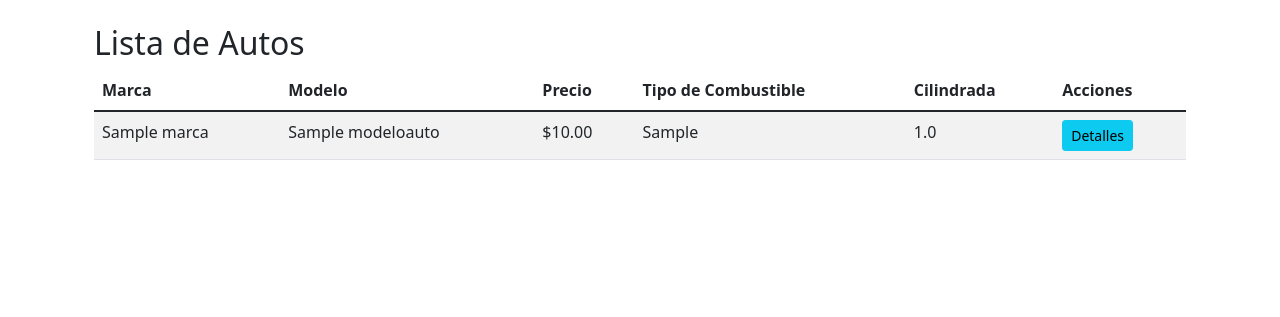
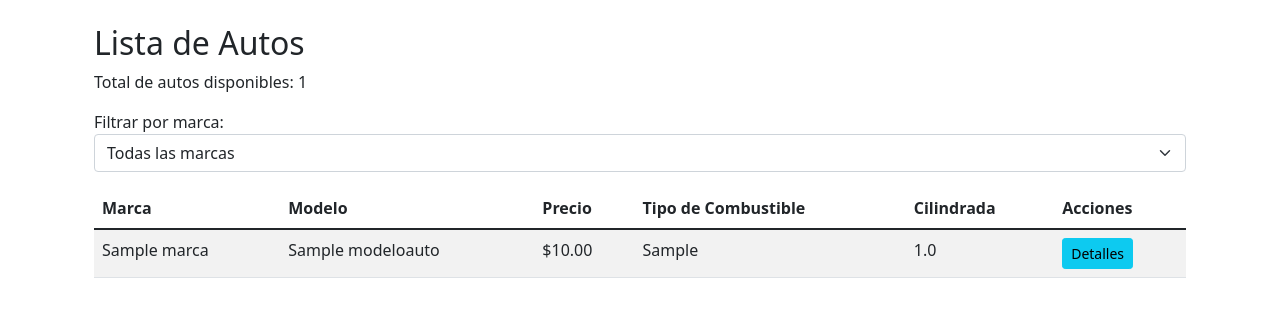
Before and after one commit to leonel2077/gestion-concesionaria-django, a Django app: page /autos/ in a window 1280 px wide. Shown: the part 56-373 px from the top of the page. Run offline with Django 5.2, Linux system fonts and the light colour scheme; tables that the repository leaves empty hold one stand-in row (values such as "Sample post").

Commit message:
context processors añadidos

```diff
--- a/concesionaria/settings.py
+++ b/concesionaria/settings.py
@@ -65,6 +65,8 @@ TEMPLATES = [
                 'django.template.context_processors.request',
                 'django.contrib.auth.context_processors.auth',
                 'django.contrib.messages.context_processors.messages',
+                'gestion_autos.context_processors.total_autos',
+                'gestion_autos.context_processors.all_marcas',
             ],
         },
     },
--- /dev/null
+++ b/gestion_autos/context_processors.py
@@ -0,0 +1,12 @@
+from .repositories.autos import AutoRepository
+from .repositories.marcas import MarcaRepository
+
+def total_autos(request):
+    repo = AutoRepository()
+    total = repo.get_all().count()
+    return {'total_autos': total}
+
+def all_marcas(request):
+    repo = MarcaRepository()
+    marcas = repo.get_all()
+    return {'all_marcas': marcas}
--- a/gestion_autos/repositories/autos.py
+++ b/gestion_autos/repositories/autos.py
@@ -13,6 +13,9 @@ class AutoRepository:
 
     def filter_by_id(self, id: int) -> Optional[Auto]:
         return Auto.objects.filter(id=id).first()
+
+    def get_by_marca(self, marca_id):
+        return Auto.objects.filter(modelo__marca_id=marca_id)
 
     def get_by_id(self, id: int) -> Optional[Auto]:
         try:
--- a/gestion_autos/templates/autos/list.html
+++ b/gestion_autos/templates/autos/list.html
@@ -2,6 +2,20 @@
 {% block content %}
 <div class="container mt-3">
     <h2>Lista de Autos</h2>
+    <p>Total de autos disponibles: {{ total_autos }}</p>
+
+    <form method="get" action="">
+        <label for="marca_id">Filtrar por marca:</label>
+        <select name="marca_id" id="marca_id" class="form-select mb-3" onchange="this.form.submit()">
+            <option value="">Todas las marcas</option>
+            {% for marca in all_marcas %}
+                <option value="{{ marca.id }}" {% if selected_marca == marca.id|stringformat:"s" %}selected{% endif %}>
+                    {{ marca.nombre }}
+                </option>
+            {% endfor %}
+        </select>
+    </form>
+
     {% if user.is_staff %}
     <a href="{% url 'auto_create' %}" class="btn btn-primary mb-3">Agregar Auto</a>
     {% endif %}
@@ -35,5 +49,6 @@
             {% endfor %}
         </tbody>
     </table>
+
 </div>
 {% endblock %}
--- a/gestion_autos/views/autos_view.py
+++ b/gestion_autos/views/autos_view.py
@@ -61,14 +61,19 @@ class AutoCreate(View):
 
 class AutoView(View):
     def get(self, request):
-        autos = repo.get_all()
+        marca_id = request.GET.get('marca_id')
+        if marca_id:
+            autos = repo.get_by_marca(marca_id=marca_id)
+        else:
+            autos = repo.get_all()
 
         return render(
             request,
             'autos/list.html',
-            dict(
-                autos=autos
-            )
+            {
+                'autos': autos,
+                'selected_marca': marca_id
+            }
         )
 
 @method_decorator(user_passes_test(is_admin), name='dispatch')
```
